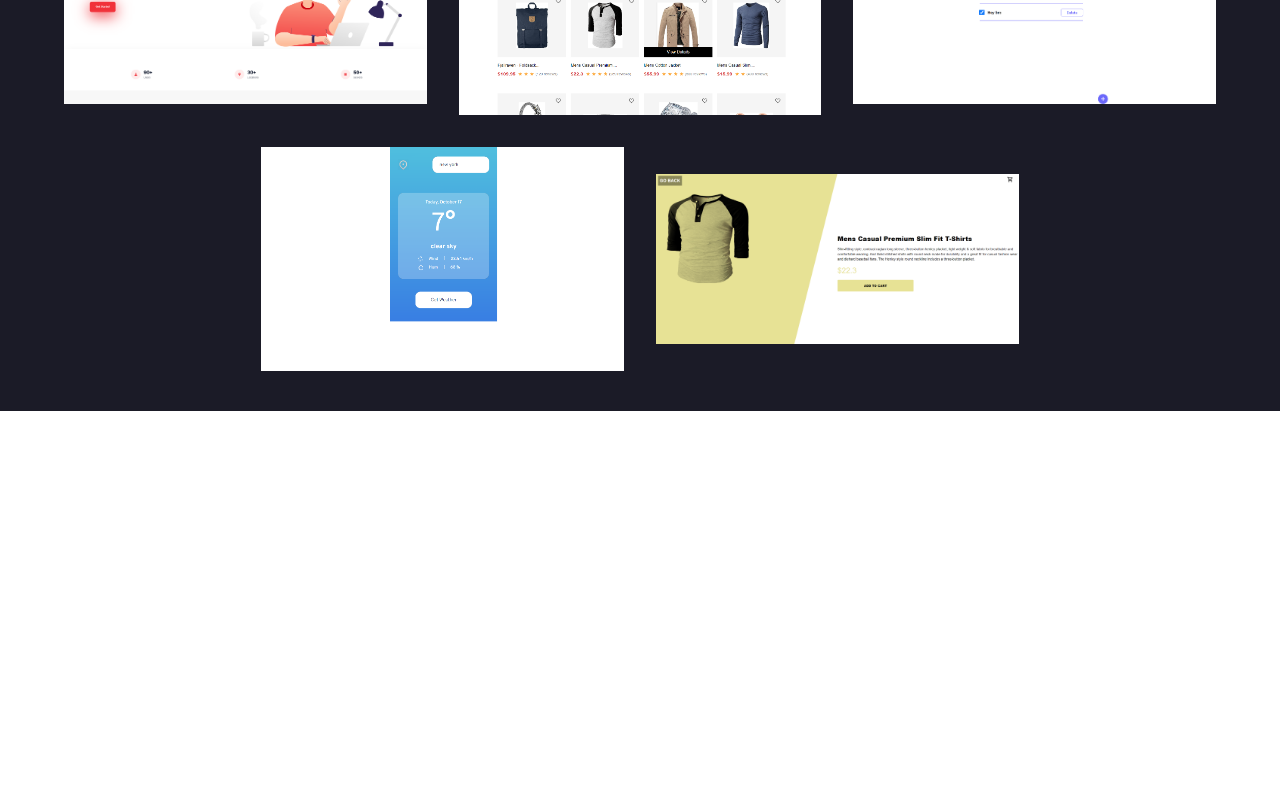
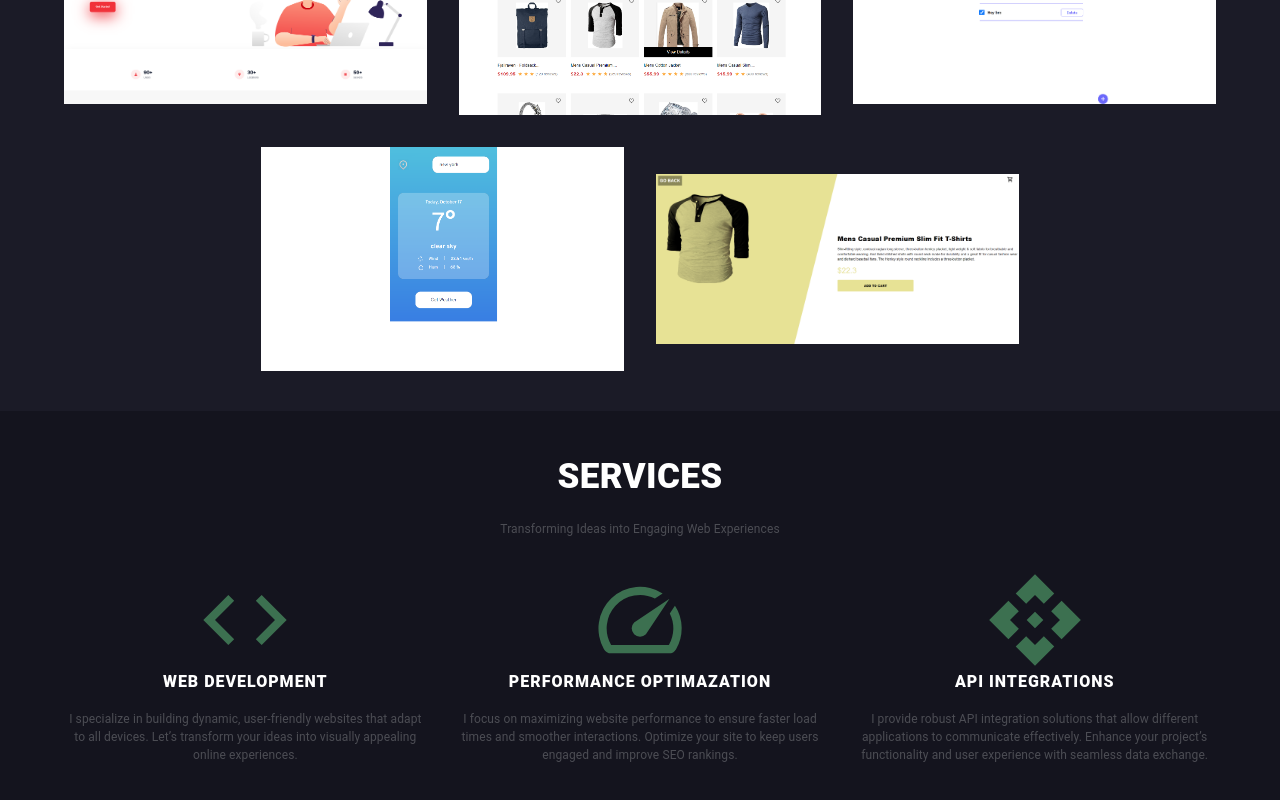
Before and after one commit to NameFarhan/Portfolio, a React (Vite) app: page / in a window 1280 px wide. Shown: the part 1426-2226 px from the top of the page. Before the commit the page ends 1837 px from the top, so only its background shows below. Built offline with nearby package versions, Linux system fonts and the light colour scheme.

Commit message:
--Finished Services Section

```diff
--- /dev/null
+++ b/src/Components/Achievments.jsx
@@ -0,0 +1,16 @@
+
+
+import { useTheme } from '@emotion/react'
+import { Box } from '@mui/material'
+import React from 'react'
+
+const Achievments = () => {
+    const theme = useTheme()
+  return (
+    <Box>
+
+    </Box>
+)
+}
+
+export default Achievments
--- /dev/null
+++ b/src/Components/Services.jsx
@@ -0,0 +1,225 @@
+import { useTheme } from "@emotion/react";
+import { Box, Grid2, Typography } from "@mui/material";
+import CodeIcon from "@mui/icons-material/Code";
+import SpeedOutlinedIcon from '@mui/icons-material/SpeedOutlined';
+import ApiOutlinedIcon from '@mui/icons-material/ApiOutlined';
+import React from "react";
+
+const Services = () => {
+  const theme = useTheme();
+  return (
+    <Box sx={{ bgcolor: "#14141e", color: "#fff", padding: "5vh 5vw" }}>
+      <Typography
+        data-aos="fade-left"
+        data-aos-offset="100"
+        data-aos-duration="900"
+        data-aos-once="true"
+        sx={{
+          fontSize: {
+            mobile: "25px",
+            laptop: "35px",
+          },
+          fontWeight: "800",
+          textAlign: "center",
+        }}
+      >
+        SERVICES
+      </Typography>
+      <Typography
+        data-aos="fade-right"
+        data-aos-offset="100"
+        data-aos-duration="900"
+        data-aos-once="true"
+        sx={{
+          color: "#4c4d54",
+          fontSize: {
+            mobile: "14px",
+            laptop: "12px",
+          },
+          lineHeight: "1.5", // Optional: improve readability
+          margin: "1rem auto 2rem auto",
+          textAlign: "center",
+        }}
+      >
+        Transforming Ideas into Engaging Web Experiences
+      </Typography>
+
+      {/* container  */}
+      <Grid2
+        data-aos="fade-left"
+        data-aos-offset="100"
+        data-aos-duration="900"
+        data-aos-once="true"
+        display="flex"
+        justifyContent="center"
+        alignItems="center"
+        container
+        spacing={{
+          mobile:2,
+          laptop:4
+        }}
+      >
+        <Grid2
+          display="flex"
+          justifyContent="center"
+          alignItems="center"
+          item
+          size={{
+            mobile: 12,
+            tablet: 6,
+            laptop: 4,
+          }}
+        >
+          <Box
+            sx={{
+              display: "flex",
+              flexDirection: "column",
+              alignItems: "center",
+              justifyContent: "center",
+              textAlign: "center",
+            }}
+          >
+            <CodeIcon
+              sx={{ color: "#3c7050", width: "100px", height: "auto" }}
+            />
+            <Typography
+              sx={{
+                fontSize: {
+                  mobile: "16px",
+                  lapop: "20px",
+                },
+                color: "#fff",
+                fontWeight: "800",
+                letterSpacing:'1px'
+              }}
+            >
+              WEB DEVELOPMENT
+            </Typography>
+            <Typography
+              sx={{
+                color: "#4c4d54",
+                fontSize: {
+                  mobile: "14px",
+                  laptop: "12px",
+                },
+                lineHeight: "1.5", // Optional: improve readability
+                margin: "1rem auto 2rem auto",
+                textAlign: "center",
+              }}
+            >
+              I specialize in building dynamic, user-friendly websites that adapt to all devices. Let’s transform your ideas into visually appealing online experiences.
+            </Typography>
+          </Box>
+        </Grid2>
+
+        <Grid2
+          display="flex"
+          justifyContent="center"
+          alignItems="center"
+          item
+          size={{
+            mobile: 12,
+            tablet: 6,
+            laptop: 4,
+          }}
+        >
+          <Box
+            sx={{
+              display: "flex",
+              flexDirection: "column",
+              alignItems: "center",
+              justifyContent: "center",
+              textAlign: "center",
+            }}
+          >
+            <SpeedOutlinedIcon
+              sx={{ color: "#3c7050", width: "100px", height: "auto" }}
+            />
+            <Typography
+              sx={{
+                fontSize: {
+                  mobile: "16px",
+                  lapop: "20px",
+                },
+                color: "#fff",
+                fontWeight: "800",
+                letterSpacing:'1px'
+              }}
+            >
+              PERFORMANCE OPTIMAZATION
+            </Typography>
+            <Typography
+              sx={{
+                color: "#4c4d54",
+                fontSize: {
+                  mobile: "14px",
+                  laptop: "12px",
+                },
+                lineHeight: "1.5", // Optional: improve readability
+                margin: "1rem auto 2rem auto",
+                textAlign: "center",
+              }}
+            >
+              I focus on maximizing website performance to ensure faster load times and smoother interactions. Optimize your site to keep users engaged and improve SEO rankings.
+            </Typography>
+          </Box>
+        </Grid2>
+
+        <Grid2
+          display="flex"
+          justifyContent="center"
+          alignItems="center"
+          item
+          size={{
+            mobile: 12,
+            tablet: 6,
+            laptop: 4,
+          }}
+        >
+          <Box
+            sx={{
+              display: "flex",
+              flexDirection: "column",
+              alignItems: "center",
+              justifyContent: "center",
+              textAlign: "center",
+            }}
+          >
+            <ApiOutlinedIcon
+              sx={{ color: "#3c7050", width: "100px", height: "auto" }}
+            />
+            <Typography
+              sx={{
+                fontSize: {
+                  mobile: "16px",
+                  lapop: "20px",
+                },
+                color: "#fff",
+                fontWeight: "800",
+                letterSpacing:'1px'
+              }}
+            >
+              API INTEGRATIONS
+            </Typography>
+            <Typography
+              sx={{
+                color: "#4c4d54",
+                fontSize: {
+                  mobile: "14px",
+                  laptop: "12px",
+                },
+                lineHeight: "1.5", // Optional: improve readability
+                margin: "1rem auto 2rem auto",
+                textAlign: "center",
+              }}
+            >
+              I provide robust API integration solutions that allow different applications to communicate effectively. Enhance your project’s functionality and user experience with seamless data exchange.
+            </Typography>
+          </Box>
+        </Grid2>
+      </Grid2>
+    </Box>
+  );
+};
+
+export default Services;
--- a/src/Pages/Home.jsx
+++ b/src/Pages/Home.jsx
@@ -4,7 +4,9 @@ import Navbar from "../Components/Navbar";
 import Hero from "../Components/Hero";
 import About from "../Components/About";
 import Portfolio from "../Components/Portfolio";
+import Services from "../Components/Services";
 import { theme } from "../Theme/BreakpointsTheme";
+import Achievments from "../Components/Achievments";
 
 const Home = () => {
   return (
@@ -13,6 +15,8 @@ const Home = () => {
       <Hero />
       <About />
       <Portfolio />
+      <Services/>
+      <Achievments/>
     </ThemeProvider>
   );
 };
```
